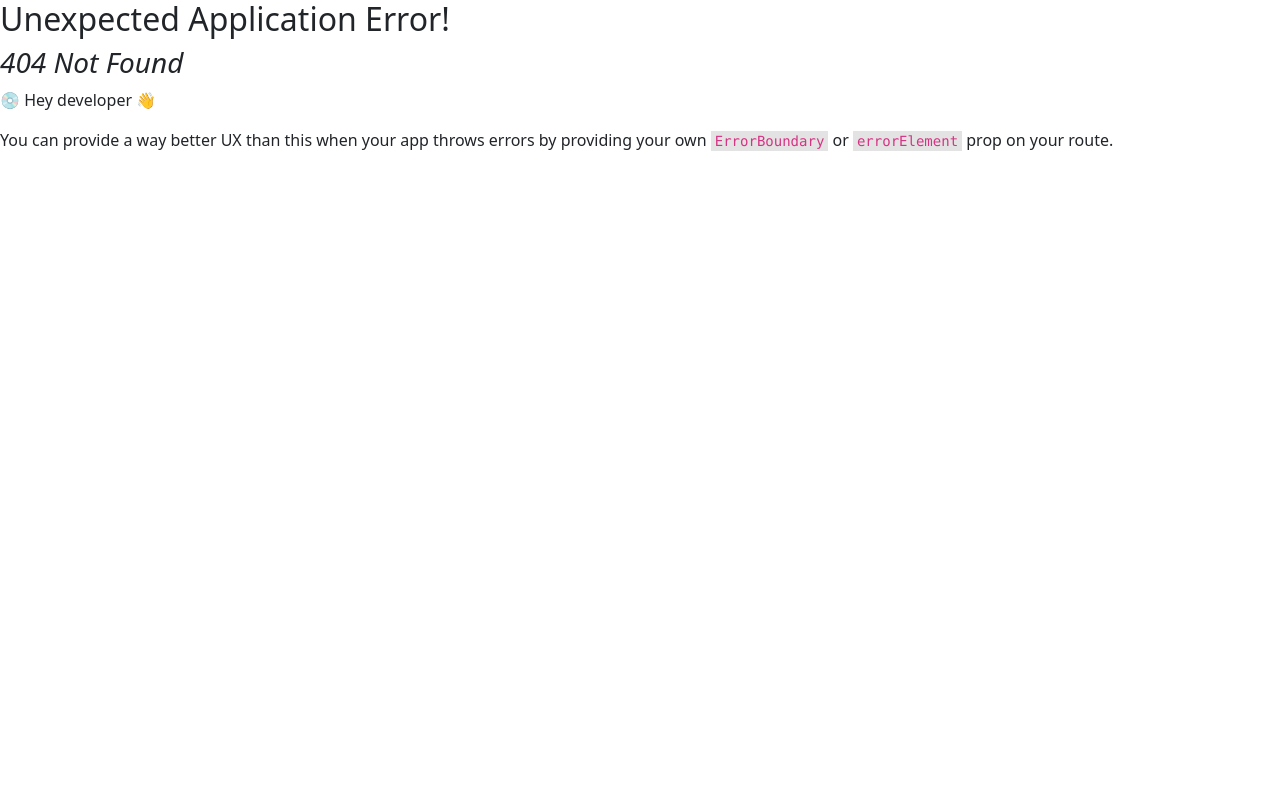
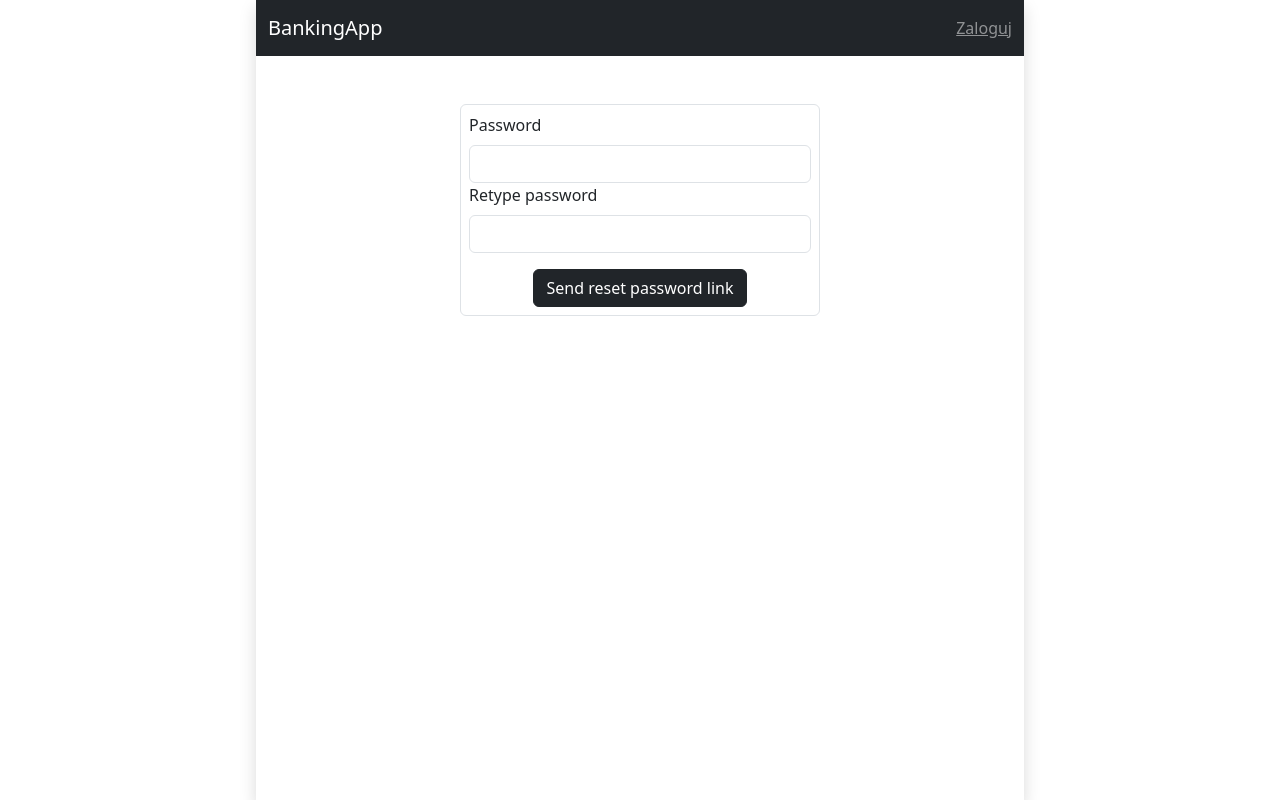
Before and after one commit to ochnios/banking-app, a React (Vite) app in the folder banking-fe/: page /reset-password/1 in a window 1280 px wide. Before the commit this address had no page. Built offline with nearby package versions, Linux system fonts and the light colour scheme.

Commit message:
Add page for recover password feature.

```diff
--- a/banking-fe/src/App.jsx
+++ b/banking-fe/src/App.jsx
@@ -14,6 +14,7 @@ import PublicView from "./views/layout/PublicView.jsx";
 import NewTransferPage from "./views/pages/NewTransferPage.jsx";
 import TransferDetailsPage from "./views/pages/TransferDetailsPage.jsx";
 import PersonalDataPage from "./views/pages/PersonalDataPage.jsx";
+import ResetPasswordPage from "./views/pages/ResetPasswordPage.jsx";
 
 axios.defaults.baseURL = config.baseUrl;
 axios.defaults.withCredentials = true;
@@ -95,6 +96,14 @@ const router = createBrowserRouter([
           </PublicView>
         ),
       },
+      {
+        path: "reset-password/:token?",
+        element: (
+          <PublicView>
+            <ResetPasswordPage />
+          </PublicView>
+        ),
+      },
     ],
   },
 ]);
--- /dev/null
+++ b/banking-fe/src/reducers/passwordSlice.js
@@ -0,0 +1,67 @@
+import axios from "axios";
+import { createSlice, createAsyncThunk } from "@reduxjs/toolkit";
+
+const initialState = {
+  loading: false,
+  successMessage: null,
+  errors: "",
+};
+
+export const sendResetPasswordToken = createAsyncThunk(
+  "sendResetPasswordToken",
+  async (username) => {
+    return axios
+      .get("/user/reset-password?u=" + username)
+      .then((response) => response.data);
+  }
+);
+
+export const resetPassword = createAsyncThunk(
+  "resetPassword",
+  async ({ token, password, passwordRetyped }) => {
+    return axios
+      .post("/user/reset-password?t=" + token, {
+        password: password,
+        passwordRetyped: passwordRetyped,
+      })
+      .then((response) => response.data);
+  }
+);
+
+const passwordSlice = createSlice({
+  name: "password",
+  initialState,
+  extraReducers: (builder) => {
+    builder.addCase(sendResetPasswordToken.pending, (state) => {
+      state.loading = true;
+    });
+    builder.addCase(sendResetPasswordToken.fulfilled, (state) => {
+      state.loading = false;
+      state.successMessage =
+        "If provided username is correct we will send you mail with link to reset your password. Please check spam folder.";
+      state.errors = "";
+    });
+    builder.addCase(sendResetPasswordToken.rejected, (state, action) => {
+      state.loading = false;
+      state.success = false;
+
+      state.errors = action.error.message;
+    });
+    builder.addCase(resetPassword.pending, (state) => {
+      state.loading = true;
+    });
+    builder.addCase(resetPassword.fulfilled, (state) => {
+      state.loading = false;
+      state.successMessage =
+        "Your password has been changed. You can now log in with new password.";
+      state.errors = "";
+    });
+    builder.addCase(resetPassword.rejected, (state, action) => {
+      state.loading = false;
+      state.success = false;
+      state.errors = action.error.message;
+    });
+  },
+});
+
+export default passwordSlice.reducer;
--- a/banking-fe/src/store.js
+++ b/banking-fe/src/store.js
@@ -2,8 +2,8 @@ import { configureStore } from "@reduxjs/toolkit";
 import authReducer from "./reducers/authSlice";
 import accountReducer from "./reducers/accountSlice";
 import personalDataReducer from "./reducers/personalDataSlice";
-
 import transferReducer from "./reducers/transferSlice";
+import passwordReducer from "./reducers/passwordSlice";
 
 const persistedState = JSON.parse(localStorage.getItem("reduxState") || "{}");
 
@@ -13,6 +13,7 @@ const store = configureStore({
     account: accountReducer,
     personalData: personalDataReducer,
     transfer: transferReducer,
+    password: passwordReducer,
   },
   preloadedState: persistedState,
 });
--- a/banking-fe/src/views/pages/LoginFirstStep.jsx
+++ b/banking-fe/src/views/pages/LoginFirstStep.jsx
@@ -1,7 +1,7 @@
 import { useRef } from "react";
 import { useDispatch, useSelector } from "react-redux";
 import { fetchCurrentPositions } from "../../reducers/authSlice";
-import { Navigate } from "react-router-dom";
+import { Link, Navigate } from "react-router-dom";
 
 export default function LoginFirstStep() {
   const dispatch = useDispatch();
@@ -39,6 +39,9 @@ export default function LoginFirstStep() {
                 Next
               </button>
             </div>
+            <Link to="/reset-password" className="mt-2">
+              Reset password
+            </Link>
           </form>
           <div className="text-center mt-5">
             {auth.loading && (
--- a/banking-fe/src/views/pages/LoginSecondStep.jsx
+++ b/banking-fe/src/views/pages/LoginSecondStep.jsx
@@ -1,7 +1,7 @@
 import { useRef } from "react";
 import { useDispatch, useSelector } from "react-redux";
-import { authenticate } from "../../reducers/authSlice";
-import { Navigate } from "react-router-dom";
+import { authenticate, unauthenticate } from "../../reducers/authSlice";
+import { Link, Navigate } from "react-router-dom";
 
 export default function LoginSecondStep() {
   const dispatch = useDispatch();
@@ -124,6 +124,13 @@ export default function LoginSecondStep() {
                     Sign in
                   </button>
                 </div>
+                <Link
+                  to="/login-first-step"
+                  onClick={() => dispatch(unauthenticate())}
+                  className="mt-2"
+                >
+                  Back
+                </Link>
               </form>
               <div className="text-center mt-5">
                 {auth.loading && (
--- /dev/null
+++ b/banking-fe/src/views/pages/ResetPasswordPage.jsx
@@ -0,0 +1,127 @@
+import { useRef } from "react";
+import { useDispatch, useSelector } from "react-redux";
+import {
+  resetPassword,
+  sendResetPasswordToken,
+} from "../../reducers/passwordSlice";
+import { useParams } from "react-router-dom";
+
+export default function ResetPasswordPage() {
+  const dispatch = useDispatch();
+  const password = useSelector((state) => state.password);
+  let { token } = useParams();
+  const usernameRef = useRef();
+  const passwordRef = useRef();
+  const retypedPasswordRef = useRef();
+
+  const handleSubmitResetRequest = (e) => {
+    e.preventDefault();
+    dispatch(sendResetPasswordToken(usernameRef.current.value));
+  };
+
+  const handleSubmitResetPassword = (e) => {
+    e.preventDefault();
+    dispatch(
+      resetPassword({
+        token: token,
+        password: passwordRef.current.value,
+        passwordRetyped: retypedPasswordRef.current.value,
+      })
+    );
+  };
+
+  return (
+    <div className="container-fluid py-5">
+      <div className="row">
+        <div className="col-sm-3"></div>
+        <div className="col-sm-6">
+          {token ? (
+            <form
+              className="border rounded p-2"
+              onSubmit={handleSubmitResetPassword}
+            >
+              {password.errors ? (
+                <div className="alert alert-danger">{password.errors}</div>
+              ) : null}
+              {password.successMessage ? (
+                <div className="alert alert-success">
+                  {password.successMessage}
+                </div>
+              ) : null}
+              <div className="mb-3">
+                <label htmlFor="password" className="form-label">
+                  Password
+                </label>
+                <input
+                  type="password"
+                  name="password"
+                  id="password"
+                  ref={passwordRef}
+                  className="form-control"
+                  minLength={12}
+                  maxLength={24}
+                />
+                <label htmlFor="retypedPassword" className="form-label">
+                  Retype password
+                </label>
+                <input
+                  type="password"
+                  name="retypedPassword"
+                  id="retypedPassword"
+                  ref={retypedPasswordRef}
+                  className="form-control"
+                  minLength={12}
+                  maxLength={24}
+                />
+              </div>
+              <div className="d-flex justify-content-center">
+                <button type="submit" className="btn btn-dark">
+                  Send reset password link
+                </button>
+              </div>
+            </form>
+          ) : (
+            <form
+              className="border rounded p-2"
+              onSubmit={handleSubmitResetRequest}
+            >
+              {password.errors ? (
+                <div className="alert alert-danger">{password.errors}</div>
+              ) : null}
+              {password.successMessage ? (
+                <div className="alert alert-success">
+                  {password.successMessage}
+                </div>
+              ) : null}
+              <div className="mb-3">
+                <label htmlFor="username" className="form-label">
+                  Username
+                </label>
+                <input
+                  type="text"
+                  name="username"
+                  id="username"
+                  ref={usernameRef}
+                  className="form-control"
+                />
+              </div>
+              <div className="d-flex justify-content-center">
+                <button type="submit" className="btn btn-dark">
+                  Send reset password link
+                </button>
+              </div>
+            </form>
+          )}
+          <div className="text-center mt-5">
+            {password.loading && (
+              <div className="spinner-border" role="status">
+                <span className="visually-hidden">Loading...</span>
+              </div>
+            )}
+          </div>
+        </div>
+        <div className="col-sm-3"></div>
+      </div>
+    </div>
+  );
+}
```
